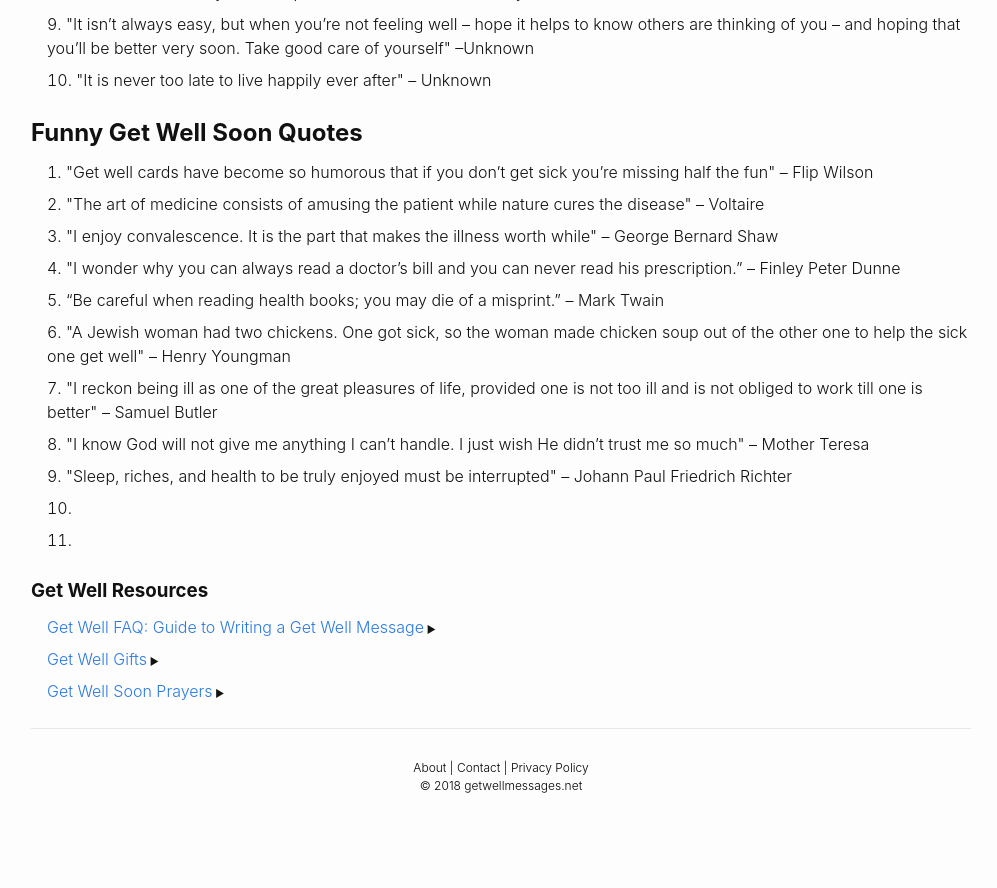
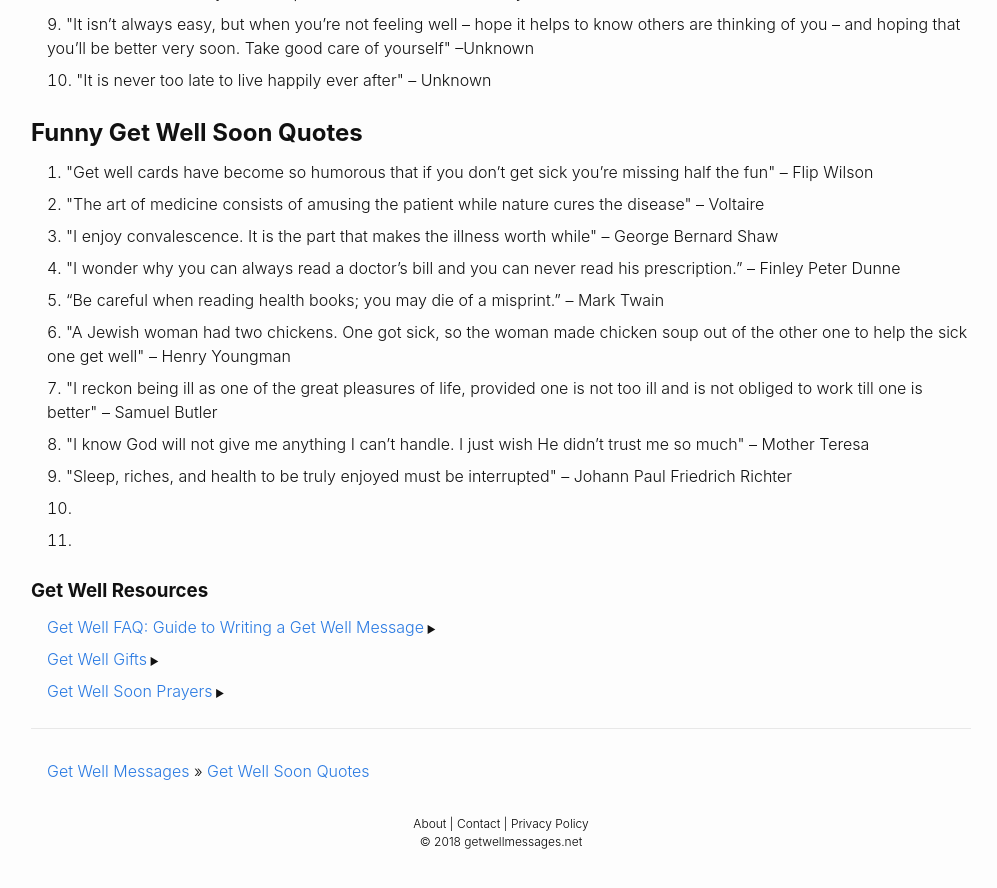
Before and after one commit to andyml123/andyml123.github.io, a Jekyll site: the page built from get-well-soon-quotes.md, in a window 1280 px wide and 900 px high, scrolled down 1023 px. Shown: the top 888 px of the window, without its empty margins (139-1136 px from the left). Built offline with Jekyll 4.4.1, drawn with Linux system fonts in a browser that asks for light colours; before the commit the page ends 1867 px from its top, so only the background shows below that.

Commit message:
Update default.html

```diff
--- a/_layouts/default.html
+++ b/_layouts/default.html
@@ -11,7 +11,7 @@
         {{ content }}
 
 
-    {% include get-well-home-footer.html %}
+    {% include get-well-footer.html %}
 
   </body>
 
```
